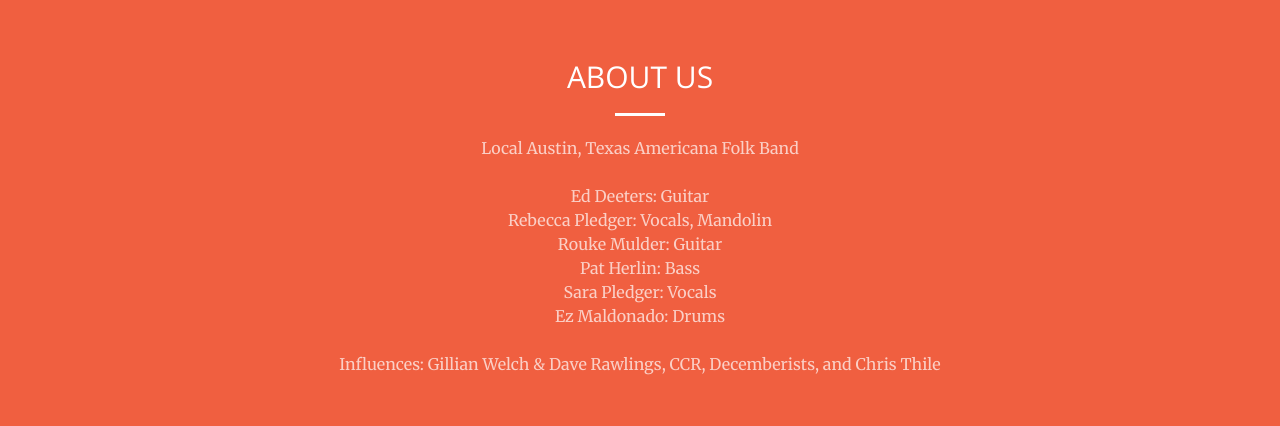
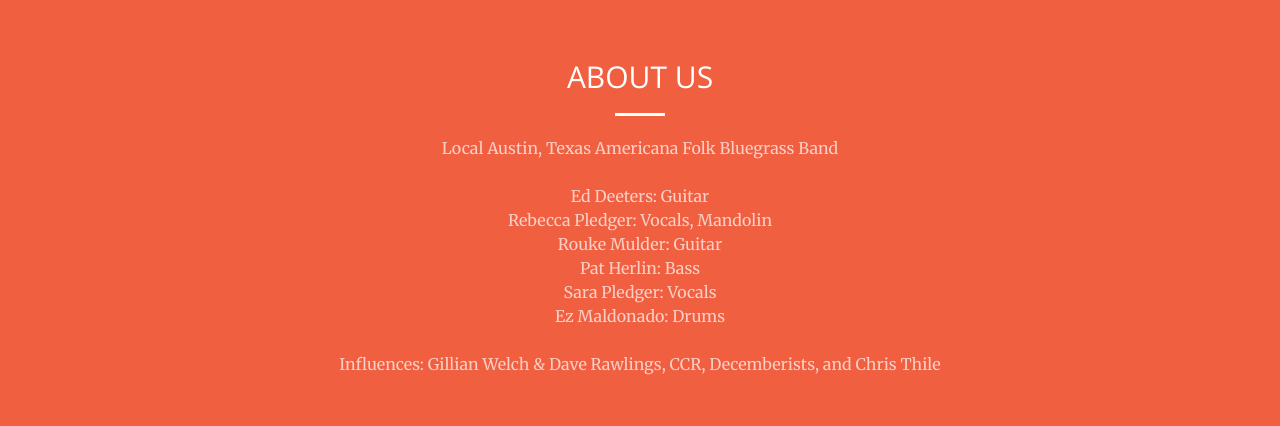
Before and after one commit to rpledger/rpledger.github.io, a plain HTML site: page index.html in a window 1280 px wide. Shown: the part 840-1266 px from the top of the page. Drawn offline with nearby package versions, Linux system fonts and the light colour scheme.

Commit message:
Add bluegrass in about us

```diff
--- a/index.html
+++ b/index.html
@@ -96,7 +96,7 @@
                 <div class="col-lg-8 col-lg-offset-2 text-center">
                     <h2 class="section-heading">ABOUT US</h2>
                     <hr class="light">
-                    <p class="text-faded">Local Austin, Texas Americana Folk Band
+                    <p class="text-faded">Local Austin, Texas Americana Folk Bluegrass Band
                     </br></br>Ed Deeters: Guitar</br> Rebecca Pledger: Vocals, Mandolin</br>Rouke Mulder: Guitar</br>Pat Herlin: Bass</br>Sara Pledger: Vocals</br>Ez Maldonado: Drums
                     </br></br>Influences: Gillian Welch & Dave Rawlings, CCR, Decemberists, and Chris Thile </p>
                 </div>
```
